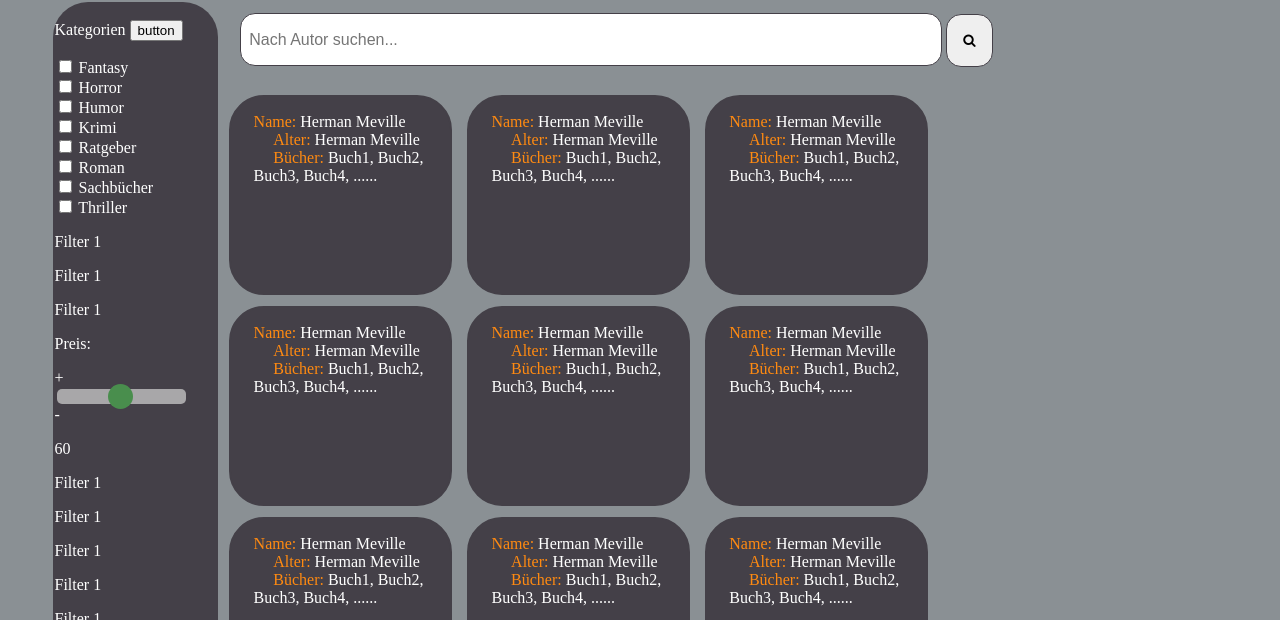
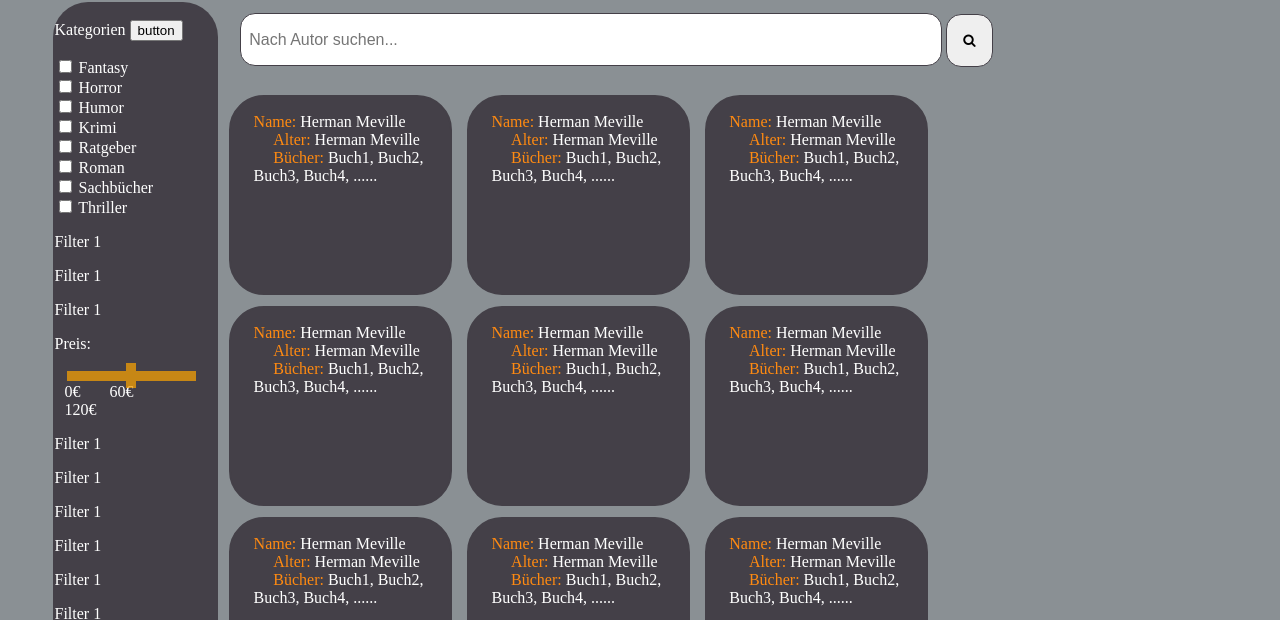
Before and after one commit to cr4kn4x/WebAnwendungen, a plain HTML site: page Shop-1/app.html in a window 1280 px wide. Shown: the part 180-800 px from the top of the page. Drawn offline with Linux system fonts and the light colour scheme; a web font is replaced by a local one.

Commit message:
Slider weitergearbeitet

```diff
--- a/Shop-1/app.html
+++ b/Shop-1/app.html
@@ -90,8 +90,8 @@
 					<p> Preis: </p>
 
 					<div class="slidecontainer">
-						<p> + <input type="range" min="1" max="120" value="60" class="slider" id="myRange">-</p>
-						<p><span id="demo"></span></p>
+						<p class="Space"><input type="range" min="1" max="120" value="60" class="slider" id="myRange">
+						0&#8364; <span id="demo"></span>&#8364; 120&#8364;</p>
 					</div>
 
 
--- a/Shop-1/app.js
+++ b/Shop-1/app.js
@@ -4,12 +4,10 @@ var output = document.getElementById("demo");
 output.innerHTML = slider.value;
 
 slider.oninput = function() {
-  output.innerHTML = this.value + " Euro";
+  output.innerHTML = this.value;
 }
 
-slider.onload = function(){
-    output.innerHTML = this.value + " Euro"
-}
+
 
 
 
--- a/Shop-1/stylesheet.css
+++ b/Shop-1/stylesheet.css
@@ -202,14 +202,15 @@ button[type="submit"] {
 
 .slidecontainer {
     width: 80%;
+    margin-left: 10px;
   }
 
   .slider {
     -webkit-appearance: none;
     width: 100%;
-    height: 15px;
-    border-radius: 5px;
-    background: #d3d3d3;
+    height: 10px;
+    /*border-radius: 5px;*/
+    background: orange;
     outline: none;
     opacity: 0.7;
     -webkit-transition: .2s;
@@ -223,17 +224,21 @@ button[type="submit"] {
   .slider::-webkit-slider-thumb {
     -webkit-appearance: none;
     appearance: none;
-    width: 25px;
+    width: 10px;
     height: 25px;
-    border-radius: 50%;
-    background: #4CAF50;
+    /*border-radius: 50%;*/
+    background: orange;
     cursor: pointer;
   }
 
   .slider::-moz-range-thumb {
     width: 25px;
     height: 25px;
-    border-radius: 50%;
+    /*border-radius: 50%;*/
     background: #4CAF50;
     cursor: pointer;
   }
+
+  .Space{
+      word-spacing: 25px;
+  }
```
